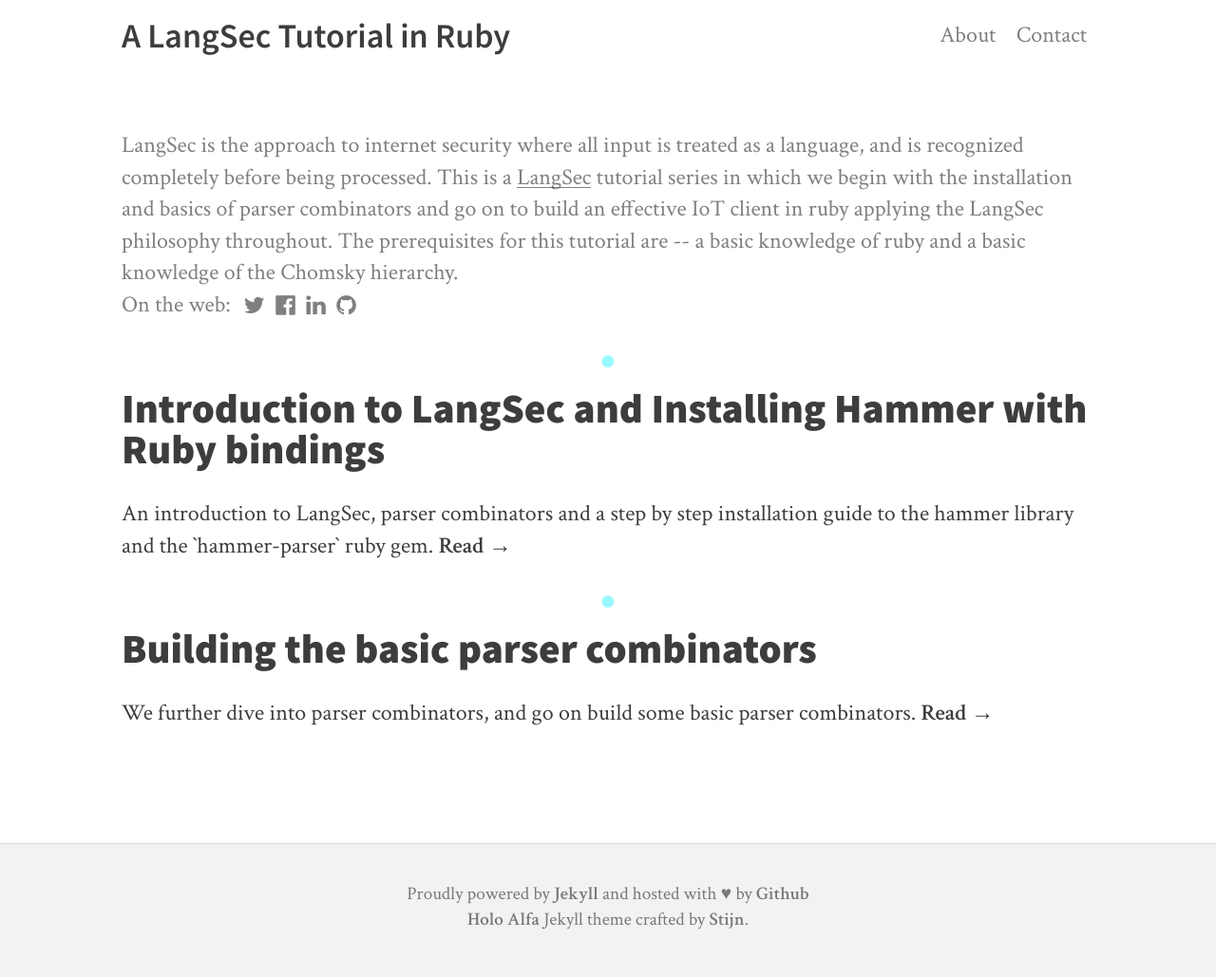
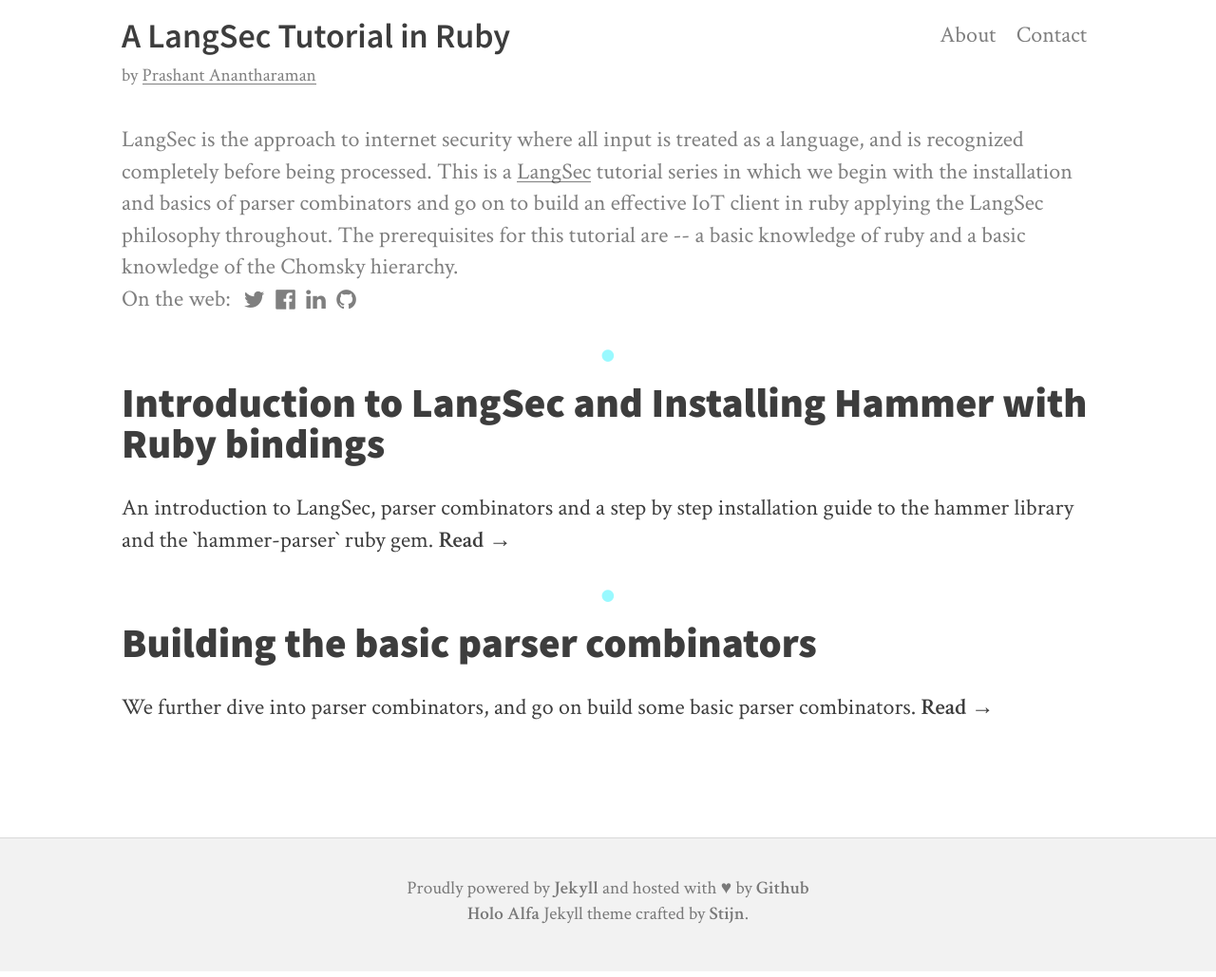
Before and after one commit to prashantbarca/prashantbarca.github.io, a Jekyll site: the page built from index.html, in a window 1280 px wide. Shown: the whole page at 95% size. Built offline with Jekyll 4.4.1, drawn with Linux system fonts in a browser that asks for light colours; nearby versions of some CDN libraries; the list of posts is cut into pages by our own code.

Commit message:
Add my name

```diff
--- a/_includes/header.html
+++ b/_includes/header.html
@@ -8,6 +8,8 @@
 
   </a>
   {% include navigation.html %}
+  <small>by <a href="https://prashant.at">Prashant Anantharaman</a></small>
+
   {% if page.home and site.show-subtitle or page.home and site.display-social-icons %}
 {% include subtitle.html %}
   {% endif %}
--- a/css/style.css
+++ b/css/style.css
@@ -472,7 +472,7 @@
     padding: 5px 8px;
   }
   .website-title {
-    margin-bottom: 80px;
+    margin-bottom: 10px;
   }
 }
 @media all and (min-width: 760px) {
```
